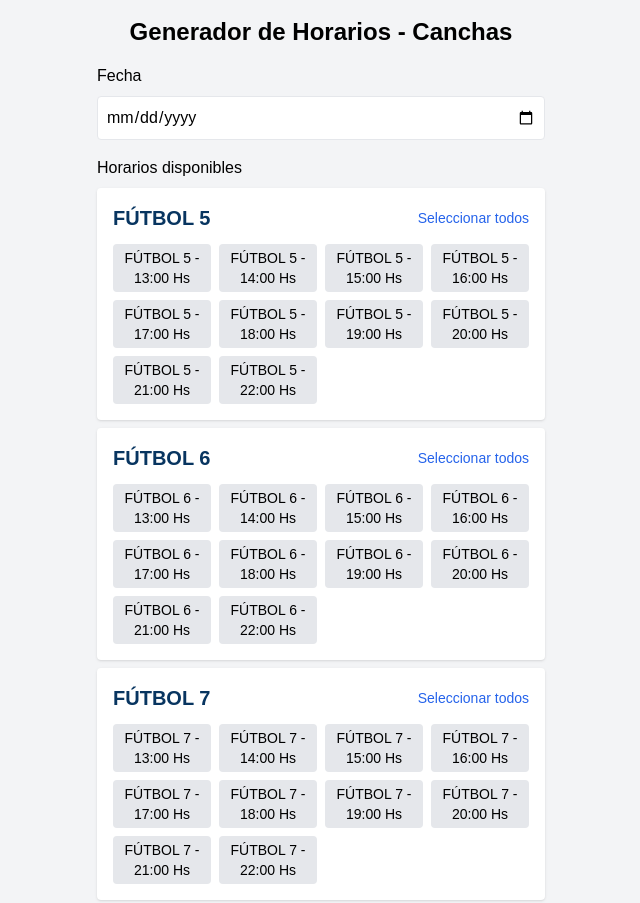
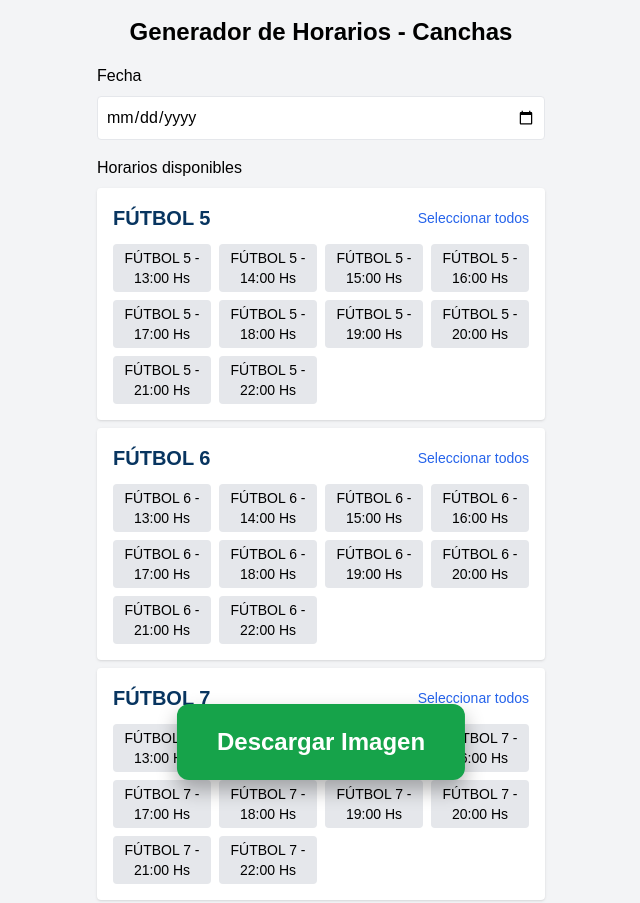
Before and after one commit to PrograsanUy/ReservaDeCanchas, a plain HTML site: page index.html in a window 1280 px wide. Shown: the top 903 px of the page, without its empty margins (319-959 px from the left). Drawn offline with nearby package versions, Linux system fonts and the light colour scheme.

Commit message:
Update index.html

```diff
--- a/index.html
+++ b/index.html
@@ -7,11 +7,6 @@
   <script src="https://cdn.tailwindcss.com"></script>
   <script src="https://cdnjs.cloudflare.com/ajax/libs/html2canvas/1.4.1/html2canvas.min.js"></script>
   <style>
-    /* Fuente desactivada temporalmente para evitar error si no existe el archivo */
-    /* @font-face {
-      font-family: 'HandelsonSix';
-      src: url('HandelsonSix.otf') format('opentype');
-    } */
     body { font-family: sans-serif; }
     .bg-overlay {
       background-color: rgba(0, 0, 0, 0.6);
@@ -32,7 +27,8 @@
     }
   </style>
 </head>
-<body class="bg-gray-100 min-h-screen flex flex-col items-center p-4">
+<body class="bg-gray-100 min-h-screen flex flex-col items-center p-4 relative">
+
   <div class="w-full max-w-md">
     <h1 class="text-2xl font-bold text-center mb-4">Generador de Horarios - Canchas</h1>
 
@@ -49,10 +45,18 @@
     <div id="preview" class="mt-6 flex justify-center items-center">
       <div id="imagenContainer" style="width: 270px; height: 480px;"></div>
     </div>
+  </div>
 
-    <!-- CORREGIDO: Botón de descarga con clase hidden y sin display:none -->
-    <a id="descargar" class="hidden mt-4 text-center bg-green-600 text-white p-2 rounded font-semibold hover:bg-green-700" download="horarios.png">Descargar Imagen</a>
-  </div>
+  <!-- Botón SIEMPRE visible -->
+  <a id="descargar"
+     href="#"
+     download="horarios.png"
+     style="position: fixed; bottom: 20px; left: 50%; transform: translateX(-50%);
+            background-color: #16a34a; color: white; padding: 20px 40px;
+            font-size: 24px; font-weight: bold; border-radius: 12px;
+            z-index: 9999; text-align: center; box-shadow: 0 10px 20px rgba(0,0,0,0.3);">
+     Descargar Imagen
+  </a>
 
   <script>
     function generarHorariosPadel(inicio, fin) {
@@ -252,7 +256,6 @@
           const link = document.getElementById('descargar');
           link.href = url;
           link.download = 'horarios.png';
-          link.classList.remove('hidden'); // ✅ Hacemos visible el botón correctamente
         }, 'image/png');
       });
     }
```
